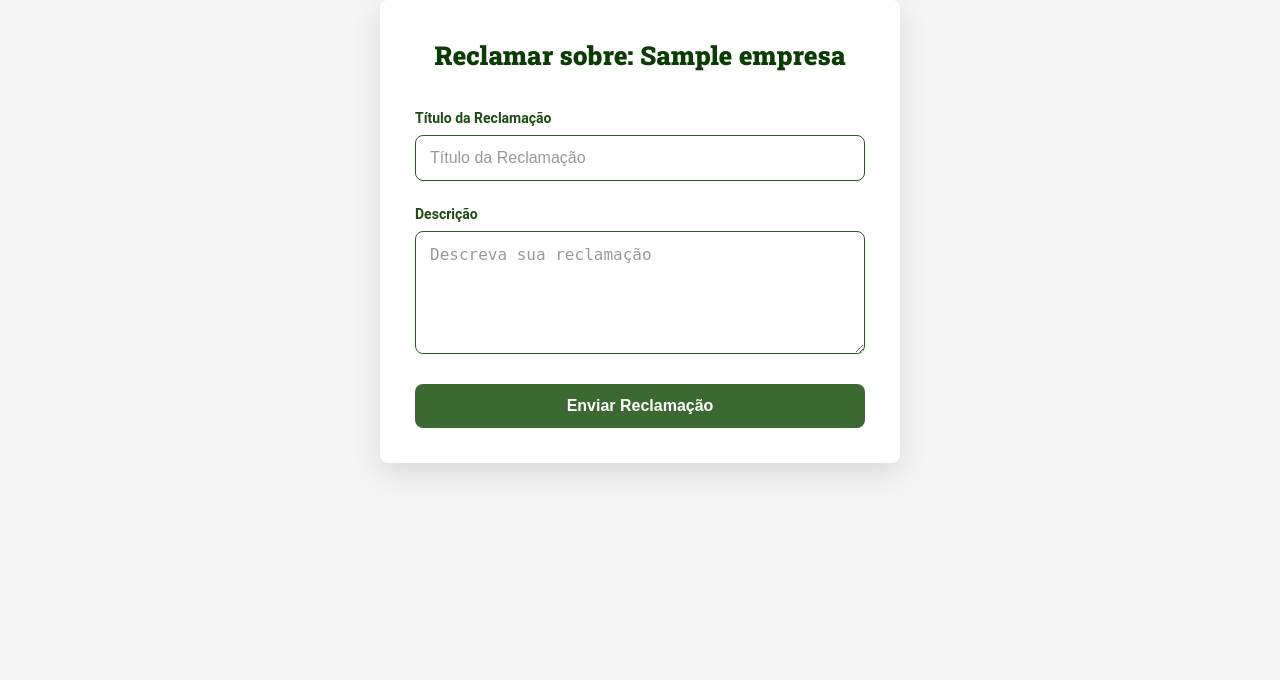
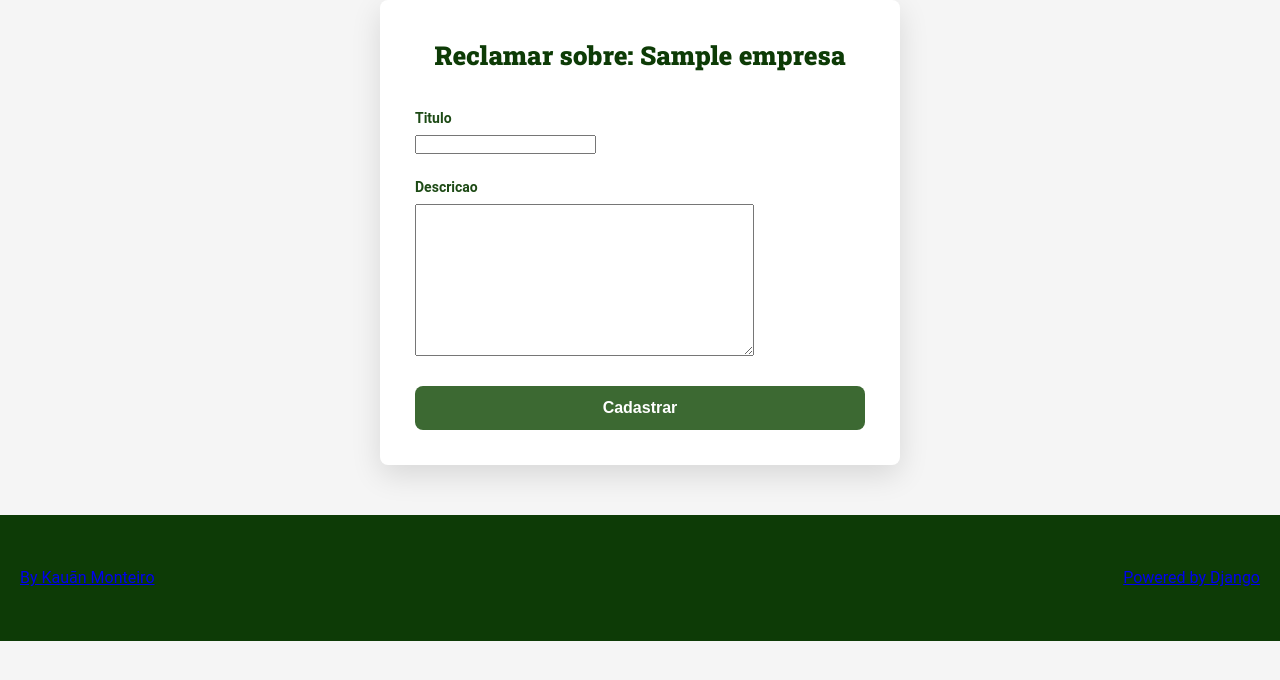
Before and after one commit to KauanMonteiro/Reclame, a Django app: page /reclame/1/ in a window 1280 px wide. Shown: the top 680 px of the page. Run offline with Django 5.2, Linux system fonts and the light colour scheme; a user stored in the database is signed in; tables that the repository leaves empty hold one stand-in row (values such as "Sample post").

Commit message:
feat: Adiciona formulário de reclamação e atualiza a lógica de criação de reclamações

```diff
--- a/reclamacoes/forms.py
+++ b/reclamacoes/forms.py
@@ -5,3 +5,8 @@ class EmpresaForm(forms.ModelForm):
     class Meta():
         model = Empresa
         fields = ['nome', 'cnpj']
+
+class ReclamacaoForm(forms.ModelForm):
+    class Meta():
+        model = Reclamacao
+        fields = ['titulo','descricao',]
--- a/reclamacoes/templates/pages/criar_reclamacao.html
+++ b/reclamacoes/templates/pages/criar_reclamacao.html
@@ -1,31 +1,36 @@
 {% include "partials/head.html" %}
 
-<form action="{% url "criar_reclamacao" empresa.id %}" method="post" class="formulario container">
+<form action="{% url "reclamacoes:criar_reclamacao" empresa.id %}" method="POST" class="formulario container">
     {% csrf_token %}
 
     <h2>Reclamar sobre: {{ empresa.nome }}</h2>
 
-    <div class="form-group">
-        <label for="titulo" class="form-label">Título da Reclamação</label>
-        <input type="text"
-               name="titulo"
-               id="titulo"
-               class="form-input"
-               placeholder="Título da Reclamação"
-               required>
-    </div>
+    {% if form.non_field_errors %}
+        <div class="alert-box">
+            {{ form.non_field_errors }}
+        </div>
+    {% endif %}
 
-    <div class="form-group">
-        <label for="descricao" class="form-label">Descrição</label>
-        <textarea name="descricao"
-                  id="descricao"
-                  class="form-input"
-                  placeholder="Descreva sua reclamação"
-                  rows="5"
-                  required></textarea>
-    </div>
+    {% for field in form %}
+        <div class="form-group">
+            <label for="{{ field.id_for_label }}" class="form-label">
+                {{ field.label }}
+            </label>
+
+            {{ field }}
+
+            {% if field.errors %}
+                <div class="alert-box">
+                    {{ field.errors }}
+                </div>
+            {% endif %}
+        </div>
+    {% endfor %}
 
     <div class="form-actions">
-        <button type="submit" class="btn btn-primary">Enviar Reclamação</button>
+        <button type="submit" class="btn btn-primary">
+            Cadastrar
+        </button>
     </div>
 </form>
+{% include "partials/footer.html" %}
--- a/reclamacoes/templates/partials/auth-actions.html
+++ b/reclamacoes/templates/partials/auth-actions.html
@@ -1,7 +1,7 @@
 {% if user.is_authenticated %}
     {% if user.is_staff or user.is_superuser %}
         {% if request.path != '/area_admin/' %}
-            <a href="{% url 'reclamacoes:area_admin' %}" class="btn btn-admin">
+            <a href="{% url 'reclamacoes:area_admin' %}" class="btn btn-login">
                 <span class="auth-text">Painel Admin</span>
             </a>
         {% endif %}
@@ -9,6 +9,9 @@
     <a href="{% url 'reclamacoes:logout' %}" class="btn btn-logout">
         <span class="auth-text">Sair</span>
     </a>
+<a href="{% url 'reclamacoes:cadastrar_empresa' %}" class="btn btn-login">
+    <span class="auth-text">Cadastrar Empresa</span>
+</a>
 {% else %}
     <a href="{% url 'reclamacoes:login' %}" class="btn btn-login">
         <span class="auth-text">Acessar</span>
@@ -16,4 +19,5 @@
     <a href="{% url 'usuarios:registro' %}" class="btn btn-signup">
         <span class="auth-text">Criar Conta</span>
     </a>
+
 {% endif %}
--- a/reclamacoes/templates/partials/empresa.html
+++ b/reclamacoes/templates/partials/empresa.html
@@ -5,7 +5,7 @@
             <a href="{% url "reclamacoes:ver_mais_empresa" empresa.id %}" class="btn btn-primary">
                 Ver Mais
             </a>
-            <a href="{% url 'reclamacoes:criar_reclamacao' empresa.id %}" class="btn btn-primary">
+            <a href="{% url "reclamacoes:criar_reclamacao" empresa.id %}" class="btn btn-primary">
                 Reclamar
             </a>
         </div>
--- a/reclamacoes/views.py
+++ b/reclamacoes/views.py
@@ -4,7 +4,7 @@ from django.contrib.auth.models import User
 from django.contrib.auth import authenticate, login
 from django.contrib.auth.decorators import login_required,user_passes_test
 from django.contrib.auth import logout as django_logout
-from .forms import EmpresaForm
+from .forms import EmpresaForm, ReclamacaoForm
 from django.contrib import messages
 
 def home(request):
@@ -41,20 +41,21 @@ def ver_mais_reclamacao(request,reclamacao_id):
 @login_required(login_url='/login/')
 def criar_reclamacao(request, empresa_id):
     empresa = get_object_or_404(Empresa, pk=empresa_id)
+    if request.method == 'POST':
+        form = ReclamacaoForm(request.POST)
+        if form.is_valid():
+            reclamacao = form.save(commit=False)
+            reclamacao.empresa = empresa
+            reclamacao.usuario = request.user
+            reclamacao.save()
+            messages.success(request,'Reclamação realizada com sucesso!')
+        else:
+            messages.error(request,'Por favor, corrija os erros abaixo.')
+            return render(request, 'pages/criar_reclamacao.html', {'form': form, 'empresa':empresa})
+    else:
+        form =ReclamacaoForm()
 
-    if request.method == 'POST':
-        titulo = request.POST.get('titulo')
-        descricao = request.POST.get('descricao')
-
-        Reclamacao.objects.create(
-            usuario=request.user,
-            empresa=empresa,
-            titulo=titulo,
-            descricao=descricao
-        )
-        return redirect('reclamacoes:home')
-
-    return render(request, 'pages/criar_reclamacao.html', {'empresa': empresa})
+    return render(request, 'pages/criar_reclamacao.html', {'form': form, 'empresa':empresa})
 
 @user_passes_test(lambda u: u.is_staff, login_url='/login/')
 def area_admin(request):
```
